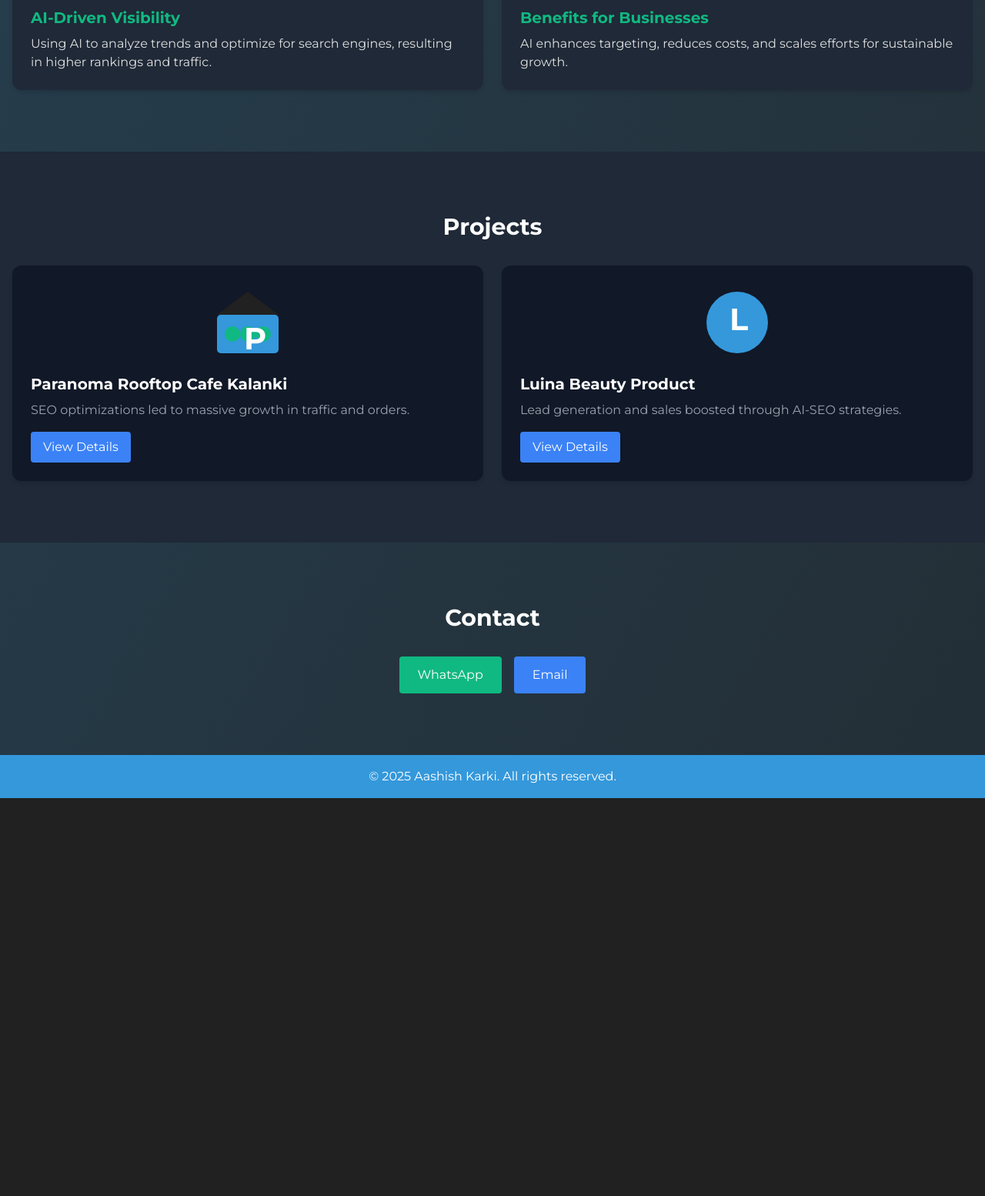
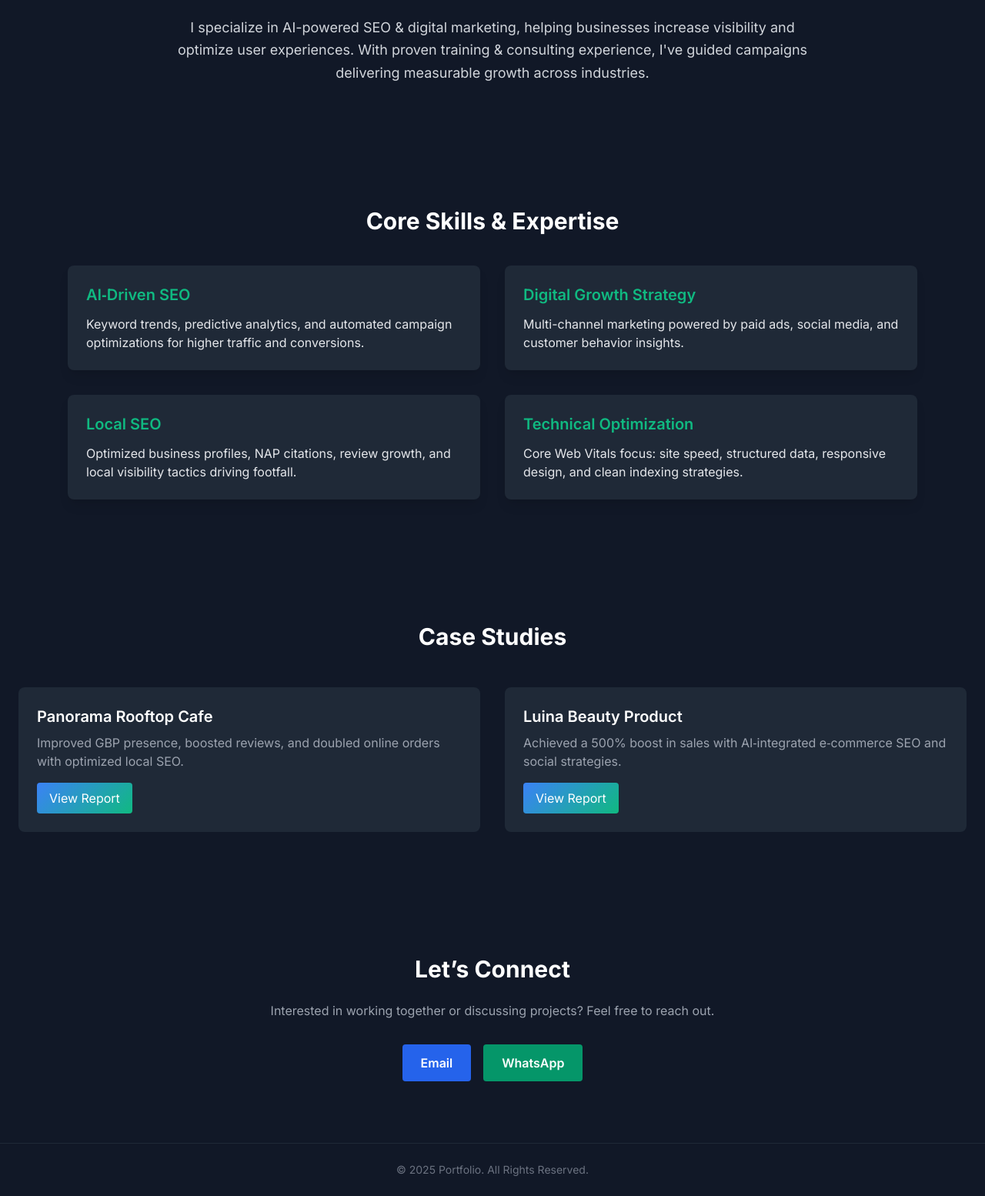
Before and after one commit to Aashishtheuser/Aashishtheuser.github.io, a plain HTML site: page index.html in a window 1280 px wide. Shown: the part 919-2473 px from the top of the page at 77% size. Before the commit the page ends 1956 px from the top, so only its background shows below. Drawn offline with nearby package versions, Linux system fonts and the light colour scheme.

Commit message:
Update index.html

```diff
--- a/index.html
+++ b/index.html
@@ -3,195 +3,165 @@
 <head>
   <meta charset="UTF-8">
   <meta name="viewport" content="width=device-width, initial-scale=1.0">
-    <title>Aashish Karki - AI-Skilled SEO & Digital Marketing Expert</title>
-    <meta name="description" content="Portfolio of Aashish Karki, specializing in AI-driven SEO, digital marketing, and boosting brand visibility with proven results.">
+  <title>SEO & AI Marketing Expert Portfolio</title>
+  <meta name="description" content="Portfolio showcasing SEO, digital marketing, and AI-driven strategies with real-world results.">
+
+  <!-- Tailwind CSS -->
   <link href="https://cdn.jsdelivr.net/npm/tailwindcss@2.2.19/dist/tailwind.min.css" rel="stylesheet">
-    <link rel="stylesheet" href="https://cdnjs.cloudflare.com/ajax/libs/aos/2.3.4/aos.css" />
+  <!-- AOS Animations -->
+  <link rel="stylesheet" href="https://cdnjs.cloudflare.com/ajax/libs/aos/2.3.4/aos.css"/>
   <script src="https://cdnjs.cloudflare.com/ajax/libs/aos/2.3.4/aos.js"></script>
+  <!-- Chart.js -->
   <script src="https://cdn.jsdelivr.net/npm/chart.js"></script>
-    <link href="https://fonts.googleapis.com/css2?family=Montserrat:wght@400;700&display=swap" rel="stylesheet">
+  <!-- Fonts -->
+  <link href="https://fonts.googleapis.com/css2?family=Inter:wght@400;600;700&display=swap" rel="stylesheet">
+
   <style>
-        body { font-family: 'Montserrat', sans-serif; background-color: #212121; color: #e0e0e0; }
-        .bg-primary { background-color: #3498db; }
-        .text-highlight { color: #10B981; }
-        .modal { display: none; position: fixed; z-index: 50; left: 0; top: 0; width: 100%; height: 100%; overflow: auto; background-color: rgba(0,0,0,0.7); }
-        .modal-content { background-color: #333; margin: 10% auto; padding: 20px; border: 1px solid #555; width: 90%; max-width: 900px; border-radius: 12px; color: #e0e0e0; }
-        .close { color: #bbb; float: right; font-size: 28px; font-weight: bold; }
-        .close:hover, .close:focus { color: #fff; cursor: pointer; }
-        @keyframes pumpUp { 0% { transform: scale(1); } 50% { transform: scale(1.05); } 100% { transform: scale(1); } }
-        .pump-animation { animation: pumpUp 1s ease-in-out; }
+    body { font-family: 'Inter', sans-serif; background: #111827; color: #e5e7eb; scroll-behavior: smooth; }
+    .bg-accent { background: linear-gradient(135deg, #3b82f6, #10b981); }
+    .text-accent { color: #10b981; }
+    .modal { display:none; position:fixed; z-index:50; top:0; left:0; width:100%; height:100%; background:rgba(0,0,0,0.8); overflow:auto; }
+    .modal-content { background:#1f2937; margin:5% auto; padding:2rem; border-radius:12px; max-width:900px; }
+    .close { color:#9ca3af; font-size:28px; font-weight:bold; float:right; cursor:pointer; }
+    .close:hover { color:#fff; }
+  </style>
+</head>
+<body class="relative">
 
-        /* Dark Water Flow Animation */
-        .water-bg { position: relative; overflow: hidden; }
-        .water-bg::before { content: ''; position: absolute; top: 0; left: 0; width: 100%; height: 100%; background: linear-gradient(120deg, #212121, #3498db, #212121); background-size: 400% 400%; animation: waterFlow 15s ease infinite; z-index: -1; opacity: 0.3; }
-        @keyframes waterFlow { 0% { background-position: 0% 50%; } 50% { background-position: 100% 50%; } 100% { background-position: 0% 50%; } }
-
-        /* Ensure responsiveness */
-        @media (max-width: 768px) { .grid-cols-2 { grid-template-columns: 1fr; } }
-    </style>
-    <!-- SEO Optimizations -->
-    <meta name="robots" content="index, follow">
-    <link rel="canonical" href="https://yourgithubusername.github.io/portfolio/">
-</head>
-<body class="water-bg">
-    <!-- Header/Navigation -->
-    <header class="bg-primary text-white py-4 sticky top-0 z-40">
-        <nav class="container mx-auto px-4 flex justify-between items-center">
-            <h1 class="text-2xl font-bold">Aashish Karki</h1>
-            <ul class="flex space-x-6">
-                <li><a href="#home" class="hover:underline">Home</a></li>
-                <li><a href="#about" class="hover:underline">About Me</a></li>
-                <li><a href="#ai-expertise" class="hover:underline">AI Expertise</a></li>
-                <li><a href="#projects" class="hover:underline">Projects</a></li>
-                <li><a href="#contact" class="hover:underline">Contact</a></li>
+  <!-- Header -->
+  <header class="fixed w-full top-0 z-40 bg-gray-900/80 backdrop-blur border-b border-gray-800">
+    <div class="container mx-auto flex justify-between items-center px-6 py-4">
+      <h1 class="text-xl font-bold text-white tracking-wide">Portfolio</h1>
+      <nav>
+        <ul class="flex space-x-6 text-gray-300 font-medium">
+          <li><a href="#home" class="hover:text-accent">Home</a></li>
+          <li><a href="#about" class="hover:text-accent">About</a></li>
+          <li><a href="#expertise" class="hover:text-accent">Expertise</a></li>
+          <li><a href="#projects" class="hover:text-accent">Projects</a></li>
+          <li><a href="#contact" class="hover:text-accent">Contact</a></li>
         </ul>
       </nav>
+    </div>
   </header>
 
-    <!-- Home Section -->
-    <section id="home" class="py-20" data-aos="fade-up">
-        <div class="container mx-auto px-4 text-center">
-            <h2 class="text-4xl font-bold mb-4 text-white">Boosting Brand Visibility with AI-Driven SEO</h2>
-            <p class="text-xl mb-6">Expert in modern digital marketing, highlighting results through AI innovations.</p>
-            <a href="#projects" class="bg-green-500 text-white px-6 py-3 rounded hover:bg-green-600">View Projects</a>
+  <!-- Hero -->
+  <section id="home" class="min-h-screen flex items-center justify-center text-center px-6">
+    <div data-aos="fade-up">
+      <h2 class="text-5xl md:text-6xl font-extrabold mb-6 text-white">Boosting Visibility with <span class="text-accent">AI‑Driven SEO</span></h2>
+      <p class="text-lg md:text-xl text-gray-400 mb-8">Blending Artificial Intelligence and Digital Marketing strategy to drive growth, engagement, and leads.</p>
+      <a href="#projects" class="bg-accent px-8 py-3 rounded-lg text-white font-semibold shadow hover:opacity-90">View Projects</a>
     </div>
   </section>
 
-    <!-- About Me Section -->
-    <section id="about" class="py-20 bg-gray-800" data-aos="fade-up" data-aos-delay="100">
-        <div class="container mx-auto px-4">
-            <h2 class="text-3xl font-bold text-center mb-8 text-white">About Me</h2>
-            <p class="text-lg mb-4">As an AI-skilled SEO and digital marketing expert, I focus on leveraging AI for visibility, marketing, and brand growth.</p>
-            <p class="text-lg">With extensive experience at Kraftshala, I've trained over 800 students and driven real-world results using tools like Ahrefs, SEMrush, Moz, and Google Ads.</p>
+  <!-- About -->
+  <section id="about" class="py-20 bg-gray-900/60" data-aos="fade-up">
+    <div class="max-w-4xl mx-auto px-6 text-center">
+      <h2 class="text-3xl font-bold text-white mb-6">About Me</h2>
+      <p class="text-lg leading-relaxed text-gray-300">I specialize in AI-powered SEO & digital marketing, helping businesses increase visibility and optimize user experiences. With proven training & consulting experience, I've guided campaigns delivering measurable growth across industries.</p>
     </div>
   </section>
 
-    <!-- AI Tools and Expertise Section -->
-    <section id="ai-expertise" class="py-20" data-aos="fade-up" data-aos-delay="200">
-        <div class="container mx-auto px-4">
-            <h2 class="text-3xl font-bold text-center mb-8 text-white">AI Tools & Expertise</h2>
-            <p class="text-lg mb-4 text-center">Harnessing AI for cutting-edge marketing: Predictive analytics, automated content optimization, and personalized strategies that boost engagement and conversions.</p>
-            <div class="grid grid-cols-1 md:grid-cols-2 gap-6">
-                <div class="bg-gray-800 rounded-xl shadow-md p-6">
-                    <h3 class="text-xl font-bold mb-2 text-highlight">AI-Driven Visibility</h3>
-                    <p>Using AI to analyze trends and optimize for search engines, resulting in higher rankings and traffic.</p>
+  <!-- Expertise -->
+  <section id="expertise" class="py-20" data-aos="fade-up">
+    <div class="max-w-6xl mx-auto px-6">
+      <h2 class="text-3xl font-bold text-center text-white mb-10">Core Skills & Expertise</h2>
+      <div class="grid md:grid-cols-2 gap-8">
+        <div class="bg-gray-800 rounded-lg p-6 shadow-lg">
+          <h3 class="text-xl font-semibold text-accent mb-3">AI‑Driven SEO</h3>
+          <p>Keyword trends, predictive analytics, and automated campaign optimizations for higher traffic and conversions.</p>
         </div>
-                <div class="bg-gray-800 rounded-xl shadow-md p-6">
-                    <h3 class="text-xl font-bold mb-2 text-highlight">Benefits for Businesses</h3>
-                    <p>AI enhances targeting, reduces costs, and scales efforts for sustainable growth.</p>
+        <div class="bg-gray-800 rounded-lg p-6 shadow-lg">
+          <h3 class="text-xl font-semibold text-accent mb-3">Digital Growth Strategy</h3>
+          <p>Multi-channel marketing powered by paid ads, social media, and customer behavior insights.</p>
+        </div>
+        <div class="bg-gray-800 rounded-lg p-6 shadow-lg">
+          <h3 class="text-xl font-semibold text-accent mb-3">Local SEO</h3>
+          <p>Optimized business profiles, NAP citations, review growth, and local visibility tactics driving footfall.</p>
+        </div>
+        <div class="bg-gray-800 rounded-lg p-6 shadow-lg">
+          <h3 class="text-xl font-semibold text-accent mb-3">Technical Optimization</h3>
+          <p>Core Web Vitals focus: site speed, structured data, responsive design, and clean indexing strategies.</p>
         </div>
       </div>
     </div>
   </section>
 
-    <!-- Projects Section -->
-    <section id="projects" class="py-20 bg-gray-800" data-aos="fade-up" data-aos-delay="300">
-        <div class="container mx-auto px-4">
-            <h2 class="text-3xl font-bold text-center mb-8 text-white">Projects</h2>
-            <div class="grid grid-cols-1 md:grid-cols-2 gap-6">
-                <!-- Project 1: Paranoma Rooftop Cafe -->
-                <div class="bg-gray-900 rounded-xl shadow-md p-6" data-aos="zoom-in">
-                    <svg width="100" height="100" viewBox="0 0 100 100" class="mb-4 mx-auto"> <!-- Stylized Logo: 'P' with rooftop/coffee elements -->
-                        <rect x="10" y="40" width="80" height="50" fill="#3498db" rx="5"/> <!-- Rooftop base -->
-                        <path d="M10 40 L50 10 L90 40" fill="#212121"/> <!-- Roof -->
-                        <circle cx="30" cy="65" r="10" fill="#10B981"/> <!-- Coffee cup element -->
-                        <circle cx="50" cy="65" r="10" fill="#10B981"/>
-                        <circle cx="70" cy="65" r="10" fill="#10B981"/>
-                        <text x="45" y="85" font-size="40" fill="white" font-weight="bold">P</text>
-                    </svg>
-                    <h3 class="text-xl font-bold mb-2 text-white">Paranoma Rooftop Cafe Kalanki</h3>
-                    <p class="text-gray-400 mb-4">SEO optimizations led to massive growth in traffic and orders.</p>
-                    <button onclick="openModal('modal1')" class="bg-blue-500 text-white px-4 py-2 rounded hover:bg-blue-600">View Details</button>
+  <!-- Projects -->
+  <section id="projects" class="py-20 bg-gray-900/60" data-aos="fade-up">
+    <div class="container mx-auto px-6">
+      <h2 class="text-3xl font-bold text-center text-white mb-12">Case Studies</h2>
+      <div class="grid md:grid-cols-2 gap-8">
+        <div class="bg-gray-800 rounded-lg p-6">
+          <h3 class="text-xl font-semibold mb-2 text-white">Panorama Rooftop Cafe</h3>
+          <p class="text-gray-400 mb-4">Improved GBP presence, boosted reviews, and doubled online orders with optimized local SEO.</p>
+          <button onclick="openModal('modal1')" class="bg-accent px-4 py-2 rounded text-white hover:opacity-90">View Report</button>
         </div>
-                <!-- Project 2: Luina Beauty Product -->
-                <div class="bg-gray-900 rounded-xl shadow-md p-6" data-aos="zoom-in" data-aos-delay="100">
-                    <svg width="100" height="100" viewBox="0 0 100 100" class="mb-4 mx-auto"> <!-- Simple placeholder logo for beauty -->
-                        <circle cx="50" cy="50" r="40" fill="#3498db"/>
-                        <text x="40" y="60" font-size="40" fill="white" font-weight="bold">L</text>
-                    </svg>
-                    <h3 class="text-xl font-bold mb-2 text-white">Luina Beauty Product</h3>
-                    <p class="text-gray-400 mb-4">Lead generation and sales boosted through AI-SEO strategies.</p>
-                    <button onclick="openModal('modal2')" class="bg-blue-500 text-white px-4 py-2 rounded hover:bg-blue-600">View Details</button>
+        <div class="bg-gray-800 rounded-lg p-6">
+          <h3 class="text-xl font-semibold mb-2 text-white">Luina Beauty Product</h3>
+          <p class="text-gray-400 mb-4">Achieved a 500% boost in sales with AI‑integrated e‑commerce SEO and social strategies.</p>
+          <button onclick="openModal('modal2')" class="bg-accent px-4 py-2 rounded text-white hover:opacity-90">View Report</button>
         </div>
       </div>
     </div>
   </section>
 
-    <!-- Contact Section -->
-    <section id="contact" class="py-20" data-aos="fade-up" data-aos-delay="400">
-        <div class="container mx-auto px-4 text-center">
-            <h2 class="text-3xl font-bold mb-8 text-white">Contact</h2>
-            <div class="flex justify-center space-x-4">
-                <a href="https://wa.me/1234567890" class="bg-green-500 text-white px-6 py-3 rounded hover:bg-green-600">WhatsApp</a> <!-- Replace with actual number -->
-                <a href="mailto:your.email@example.com" class="bg-blue-500 text-white px-6 py-3 rounded hover:bg-blue-600">Email</a>
+  <!-- Contact -->
+  <section id="contact" class="py-20" data-aos="fade-up">
+    <div class="max-w-4xl mx-auto px-6 text-center">
+      <h2 class="text-3xl font-bold text-white mb-6">Let’s Connect</h2>
+      <p class="text-gray-400 mb-8">Interested in working together or discussing projects? Feel free to reach out.</p>
+      <div class="flex flex-col md:flex-row justify-center gap-4">
+        <a href="mailto:your.email@example.com" class="bg-blue-600 px-6 py-3 rounded text-white font-semibold hover:bg-blue-700">Email</a>
+        <a href="https://wa.me/1234567890" class="bg-green-600 px-6 py-3 rounded text-white font-semibold hover:bg-green-700">WhatsApp</a>
       </div>
     </div>
   </section>
 
-    <!-- Modals for Project Reports with Charts -->
+  <!-- Footer -->
+  <footer class="bg-gray-900 border-t border-gray-800 py-6 text-center text-gray-500 text-sm">
+    © 2025 Portfolio. All Rights Reserved.
+  </footer>
+
+  <!-- Modals -->
   <div id="modal1" class="modal">
-        <div class="modal-content" data-aos="fade-in">
+    <div class="modal-content">
       <span class="close" onclick="closeModal('modal1')">&times;</span>
-            <h2 class="text-2xl font-bold mb-4">Paranoma Rooftop Cafe Kalanki SEO Report</h2>
-            <p class="mb-4">Tools used: Google Ads, Ahrefs, SEMrush, Moz.</p>
-            <p class="mb-4 text-highlight pump-animation">69% increase in customer ratings.</p>
-            <canvas id="chart1" width="400" height="200"></canvas>
-            <p class="mt-4 text-highlight pump-animation">Significant increase in online orders.</p>
-            <canvas id="chartOrders1" width="400" height="200"></canvas>
-            <ul class="list-disc pl-5 mt-4">
-                <li>Optimized with AI for keywords and backlinks.</li>
-                <li>Improved site speed and mobile experience.</li>
-            </ul>
+      <h2 class="text-2xl font-bold mb-4">Panorama Rooftop Cafe Report</h2>
+      <canvas id="chart1"></canvas>
     </div>
   </div>
 
   <div id="modal2" class="modal">
-        <div class="modal-content" data-aos="fade-in">
+    <div class="modal-content">
       <span class="close" onclick="closeModal('modal2')">&times;</span>
       <h2 class="text-2xl font-bold mb-4">Luina Beauty Product Report</h2>
-            <p class="mb-4">Tools used: Google Ads, Ahrefs, SEMrush, Moz.</p>
-            <p class="mb-4 text-highlight pump-animation">500% sales boost.</p>
-            <canvas id="chart2" width="400" height="200"></canvas>
-            <p class="mt-4 text-highlight pump-animation">High lead generation increase.</p>
-            <canvas id="chartLeads2" width="400" height="200"></canvas>
-            <ul class="list-disc pl-5 mt-4">
-                <li>AI-targeted campaigns and e-commerce SEO.</li>
-                <li>Social integrations for better reach.</li>
-            </ul>
+      <canvas id="chart2"></canvas>
     </div>
   </div>
 
-    <!-- Footer -->
-    <footer class="bg-primary text-white py-4 text-center">
-        <p>&copy; 2025 Aashish Karki. All rights reserved.</p>
-    </footer>
-
+  <!-- Scripts -->
   <script>
     AOS.init();
 
-        function openModal(modalId) {
-            document.getElementById(modalId).style.display = "block";
-            setTimeout(() => {
-                document.querySelectorAll('.pump-animation').forEach(el => el.classList.add('pump-animation'));
-                if (modalId === 'modal1') {
-                    new Chart(document.getElementById('chart1'), { type: 'bar', data: { labels: ['Before', 'After'], datasets: [{ label: 'Customer Ratings', data: [3.0, 5.07], backgroundColor: ['#3498db', '#10B981'] }] }, options: { scales: { y: { beginAtZero: true } } } });
-                    new Chart(document.getElementById('chartOrders1'), { type: 'line', data: { labels: ['Month 1', 'Month 2', 'Month 3'], datasets: [{ label: 'Online Orders', data: [100, 200, 500], borderColor: '#10B981' }] }, options: { scales: { y: { beginAtZero: true } } } });
-                } else if (modalId === 'modal2') {
-                    new Chart(document.getElementById('chart2'), { type: 'bar', data: { labels: ['Before', 'After'], datasets: [{ label: 'Sales', data: [1000, 6000], backgroundColor: ['#3498db', '#10B981'] }] }, options: { scales: { y: { beginAtZero: true } } } });
-                    new Chart(document.getElementById('chartLeads2'), { type: 'line', data: { labels: ['Month 1', 'Month 2', 'Month 3'], datasets: [{ label: 'Leads', data: [50, 150, 400], borderColor: '#10B981' }] }, options: { scales: { y: { beginAtZero: true } } } });
+    function openModal(id){
+      document.getElementById(id).style.display="block";
+      if(id==="modal1"){
+        new Chart(document.getElementById('chart1'), {
+          type:'bar',
+          data:{labels:['Before','After'],
+          datasets:[{label:'Customer Ratings', data:[3.0,5.0], backgroundColor:['#3b82f6','#10b981']}]}
+        });
       }
-            }, 100);
-        }
-
-        function closeModal(modalId) {
-            document.getElementById(modalId).style.display = "none";
-        }
-
-        window.onclick = function(event) {
-            if (event.target.classList.contains('modal')) {
-                event.target.style.display = "none";
+      if(id==="modal2"){
+        new Chart(document.getElementById('chart2'), {
+          type:'line',
+          data:{labels:['Month1','Month2','Month3'],
+          datasets:[{label:'Sales Growth', data:[1000,3000,6000], borderColor:'#10b981'}]}
+        });
       }
     }
+    function closeModal(id){document.getElementById(id).style.display="none";}
+    window.onclick=function(e){if(e.target.classList.contains("modal"))e.target.style.display="none";}
   </script>
 </body>
       </html>
```
Lines whose indentation alone changed are shown as unchanged.
